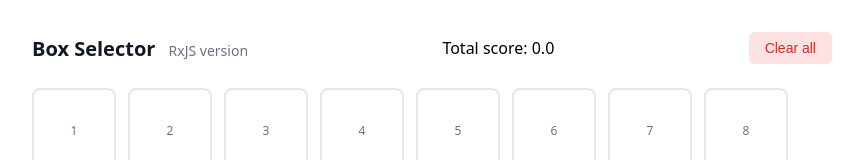
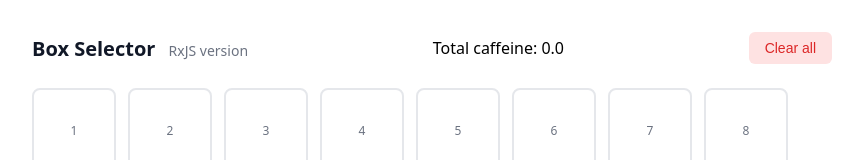
Before and after one commit to zola-dev/box-selector, an Angular app: page / in a window 1280 px wide. Shown: the top 160 px of the page, without its empty margins (208-1071 px from the left). Built offline with nearby package versions, Linux system fonts and the light colour scheme.

Commit message:
chore: rename total score label to total caffeine for consistency

```diff
--- a/src/app.html
+++ b/src/app.html
@@ -4,7 +4,7 @@
       Box Selector <span class="app__subtitle">RxJS version</span>
     </h1>
     <div class="total-score">
-      Total score: {{ totalScore$ | async | number:'1.1-1' }}
+      Total caffeine: {{ totalScore$ | async | number:'1.1-1' }}
     </div>
     <button
       class="btn btn--danger"
```
